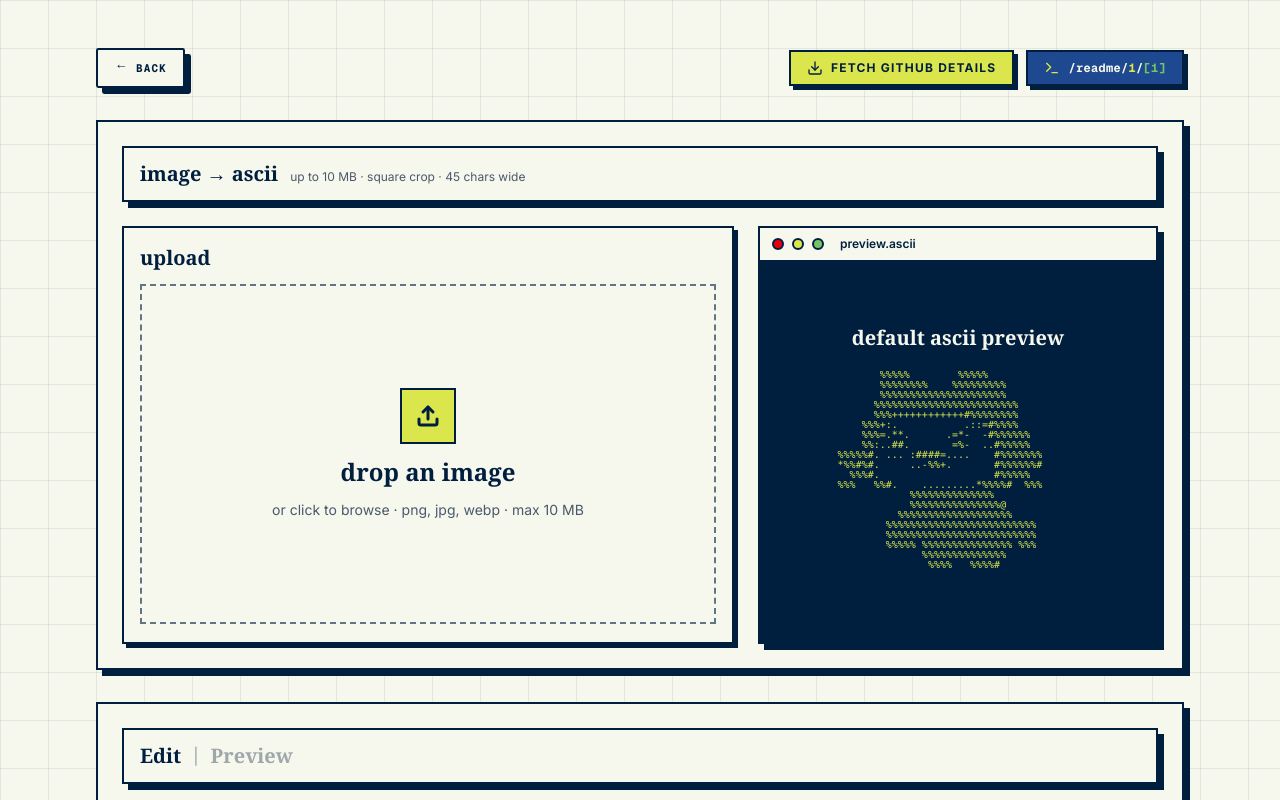
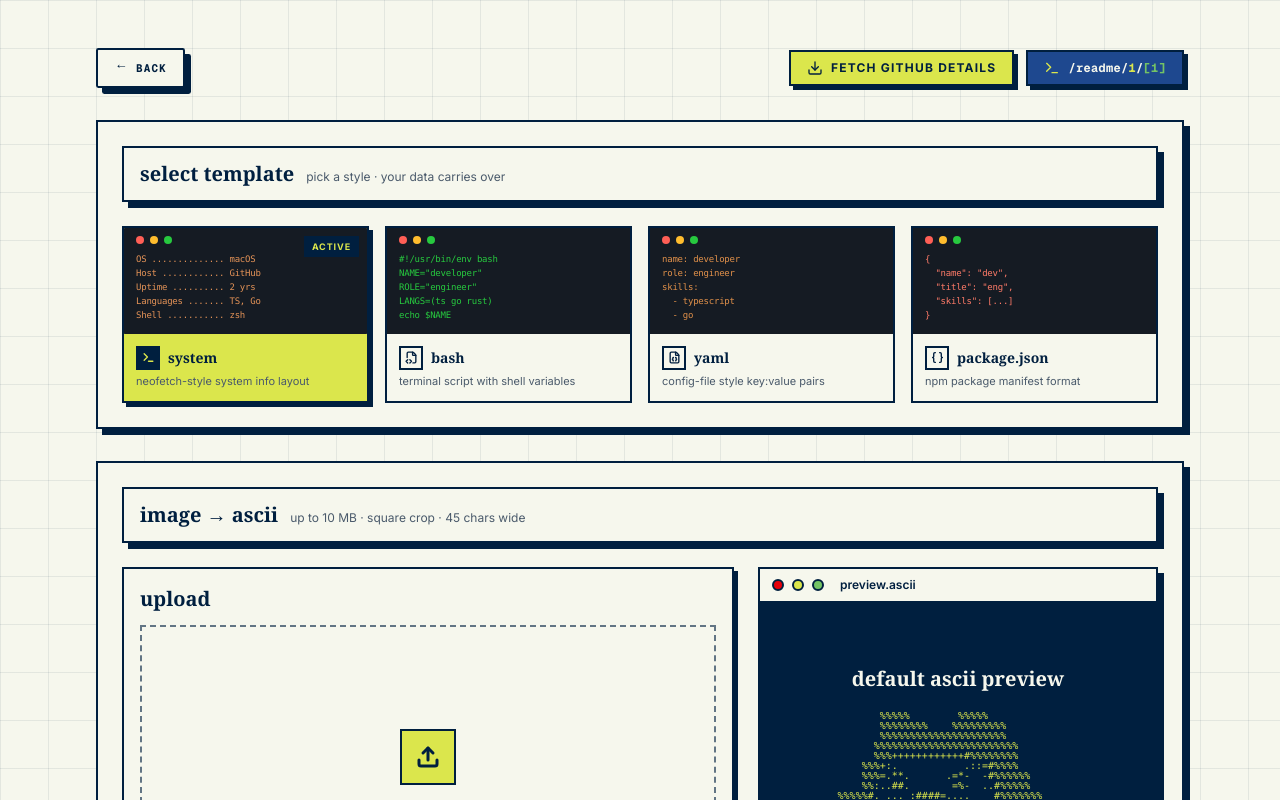
Before and after one commit to Dru-429/github-wrapped, a Next.js app: page /readme/1/1 in a window 1280 px wide. Shown: the top 800 px of the page. Built offline with nearby package versions, Linux system fonts and the light colour scheme.

Commit message:
Added select feat

```diff
--- a/app/readme/[username]/[template]/page.tsx
+++ b/app/readme/[username]/[template]/page.tsx
@@ -13,6 +13,7 @@ import {
   Download,
 } from "lucide-react";
 import ImageUpload from "@/components/editor/sections/ImageUpload";
+import Selected from "@/components/editor/sections/Selected";
 import TemplateEditor from "@/components/editor/templateEditor";
 import { type ReadmeTemplate } from "@/components/editor/editor-state";
 import handleFetchGitHubData from "@/lib/github_readme";
@@ -24,7 +25,10 @@ export default function ReadmeTemplatePage() {
     ? decodeURIComponent(params.username)
     : "anonymous";
   const rawTemplate = params?.template ?? "1";
-  const templateNo = parseInt(rawTemplate, 10) || 1;
+  const initialTemplateNo = parseInt(rawTemplate, 10) || 1;
+
+  // Mutable template number – starts from the URL but can be changed via the selector
+  const [templateNo, setTemplateNo] = useState(initialTemplateNo);
 
   // Shared state for the template configuration and converted ASCII image
   const [template, setTemplate] = useState<ReadmeTemplate>({});
@@ -141,6 +145,15 @@ export default function ReadmeTemplatePage() {
 
         {/* Main Content Area following wireframe vertical layout */}
         <div className="flex flex-col gap-8">
+          {/* Template Selector */}
+          <motion.div
+            initial={{ opacity: 0, y: 15 }}
+            animate={{ opacity: 1, y: 0 }}
+            transition={{ duration: 0.5, delay: 0.05 }}
+          >
+            <Selected templateNo={templateNo} setTemplateNo={setTemplateNo} />
+          </motion.div>
+
           {/* Top Box: Image Upload (Left: Upload controls, Right: Image preview) */}
           {templateNo === 1 ? (
             <motion.div
--- /dev/null
+++ b/components/editor/sections/Selected.tsx
@@ -0,0 +1,173 @@
+import type { Dispatch, SetStateAction } from "react";
+import { motion } from "framer-motion";
+import { Terminal, FileJson, FileCode2, Braces } from "lucide-react";
+import { cx } from "../editor-state";
+
+/**
+ * Metadata for each template – id matches the `templateNo` numbers used
+ * throughout the app (1 = System, 2 = Bash, 3 = YAML, 4 = package.json).
+ */
+const TEMPLATES = [
+  {
+    id: 1,
+    label: "System",
+    sub: "neofetch-style system info layout",
+    icon: Terminal,
+    accent: "#e39257",
+    preview: [
+      "OS .............. macOS",
+      "Host ............ GitHub",
+      "Uptime .......... 2 yrs",
+      "Languages ....... TS, Go",
+      "Shell ........... zsh",
+    ],
+  },
+  {
+    id: 2,
+    label: "Bash",
+    sub: "terminal script with shell variables",
+    icon: FileCode2,
+    accent: "#27c93f",
+    preview: [
+      "#!/usr/bin/env bash",
+      'NAME="developer"',
+      'ROLE="engineer"',
+      "LANGS=(ts go rust)",
+      "echo $NAME",
+    ],
+  },
+  {
+    id: 3,
+    label: "YAML",
+    sub: "config-file style key:value pairs",
+    icon: FileJson,
+    accent: "#e0904a",
+    preview: [
+      "name: developer",
+      "role: engineer",
+      "skills:",
+      "  - typescript",
+      "  - go",
+    ],
+  },
+  {
+    id: 4,
+    label: "package.json",
+    sub: "npm package manifest format",
+    icon: Braces,
+    accent: "#FF7B68",
+    preview: [
+      '{',
+      '  "name": "dev",',
+      '  "title": "eng",',
+      '  "skills": [...]',
+      '}',
+    ],
+  },
+] as const;
+
+type SelectedProps = {
+  templateNo: number;
+  setTemplateNo: Dispatch<SetStateAction<number>>;
+};
+
+export default function Selected({ templateNo, setTemplateNo }: SelectedProps) {
+  return (
+    <div className="w-full bg-cream boxy p-4 md:p-6">
+      <div className="mx-auto max-w-6xl">
+        {/* ── Header bar ── */}
+        <div className="boxy mb-6 flex items-center justify-between bg-cream px-4 py-3">
+          <div className="flex items-baseline gap-3">
+            <span className="font-display text-xl font-bold text-ink">
+              select template
+            </span>
+            <span className="text-xs text-muted-foreground">
+              pick a style · your data carries over
+            </span>
+          </div>
+        </div>
+
+        {/* ── Template grid ── */}
+        <div className="grid gap-4 sm:grid-cols-2 lg:grid-cols-4">
+          {TEMPLATES.map((tpl) => {
+            const active = templateNo === tpl.id;
+            const Icon = tpl.icon;
+
+            return (
+              <motion.button
+                key={tpl.id}
+                type="button"
+                onClick={() => setTemplateNo(tpl.id)}
+                whileHover={{ y: -4 }}
+                whileTap={{ scale: 0.97 }}
+                className={cx(
+                  "group relative flex flex-col overflow-hidden border-2 text-left transition-shadow",
+                  active
+                    ? "border-ink bg-lime shadow-[4px_4px_0_var(--ink)]"
+                    : "border-ink bg-cream hover:shadow-[3px_3px_0_var(--ink)]"
+                )}
+              >
+                {/* ── Mini terminal preview ── */}
+                <div className="relative w-full bg-[#151B23] px-3 pb-3 pt-2">
+                  {/* Dot chrome */}
+                  <div className="mb-2 flex items-center gap-1.5">
+                    <span className="h-2 w-2 rounded-full bg-[#ff5f56]" />
+                    <span className="h-2 w-2 rounded-full bg-[#ffbd2e]" />
+                    <span className="h-2 w-2 rounded-full bg-[#27c93f]" />
+                  </div>
+
+                  <pre
+                    className="whitespace-pre font-mono text-[9px] leading-[14px] tracking-tight"
+                    style={{
+                      color: tpl.accent,
+                      fontFamily:
+                        "ui-monospace, SFMono-Regular, Menlo, monospace",
+                    }}
+                  >
+                    {tpl.preview.join("\n")}
+                  </pre>
+
+                  {/* Active indicator glow */}
+                  {active && (
+                    <motion.div
+                      layoutId="selected-glow"
+                      className="pointer-events-none absolute inset-0 rounded-[1px] ring-2 ring-lime/50"
+                      transition={{ type: "spring", stiffness: 380, damping: 30 }}
+                    />
+                  )}
+                </div>
+
+                {/* ── Label area ── */}
+                <div className="flex flex-1 flex-col gap-1 px-3 py-3">
+                  <div className="flex items-center gap-2">
+                    <span
+                      className={cx(
+                        "grid h-6 w-6 place-items-center border-2 border-ink",
+                        active ? "bg-ink text-lime" : "bg-cream text-ink"
+                      )}
+                    >
+                      <Icon size={13} strokeWidth={2.5} />
+                    </span>
+                    <span className="font-display text-sm font-bold text-ink lowercase">
+                      {tpl.label}
+                    </span>
+                  </div>
+                  <p className="text-[11px] leading-snug text-muted-foreground">
+                    {tpl.sub}
+                  </p>
+                </div>
+
+                {/* ── Active badge ── */}
+                {active && (
+                  <div className="absolute right-2 top-2 border-2 border-ink bg-ink px-1.5 py-0.5 text-[9px] font-bold uppercase tracking-widest text-lime">
+                    active
+                  </div>
+                )}
+              </motion.button>
+            );
+          })}
+        </div>
+      </div>
+    </div>
+  );
+}
```
